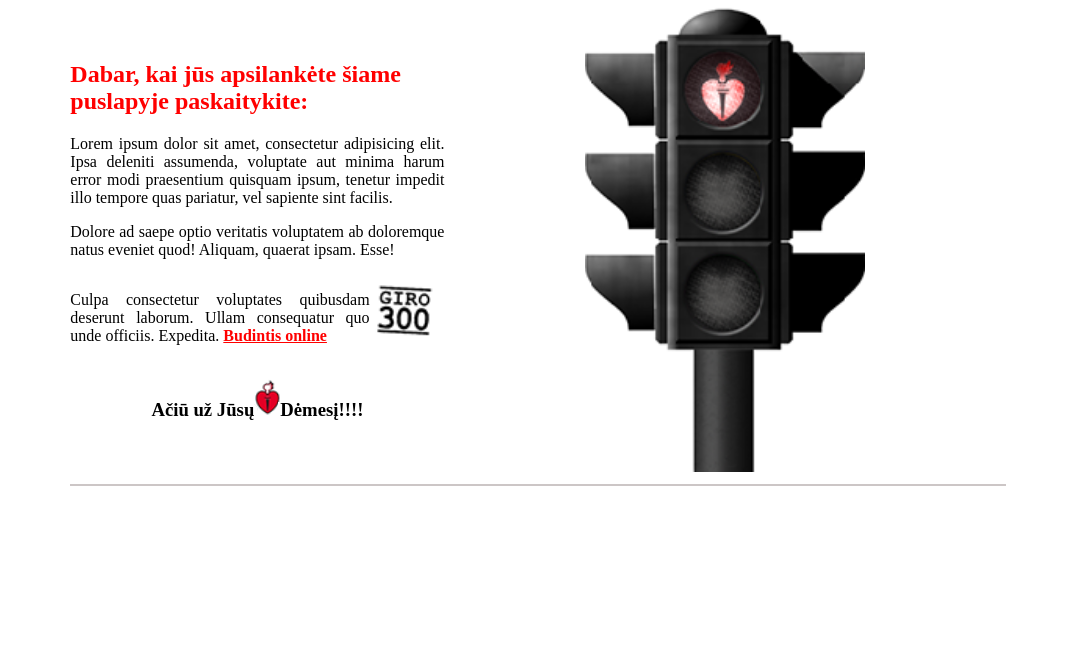
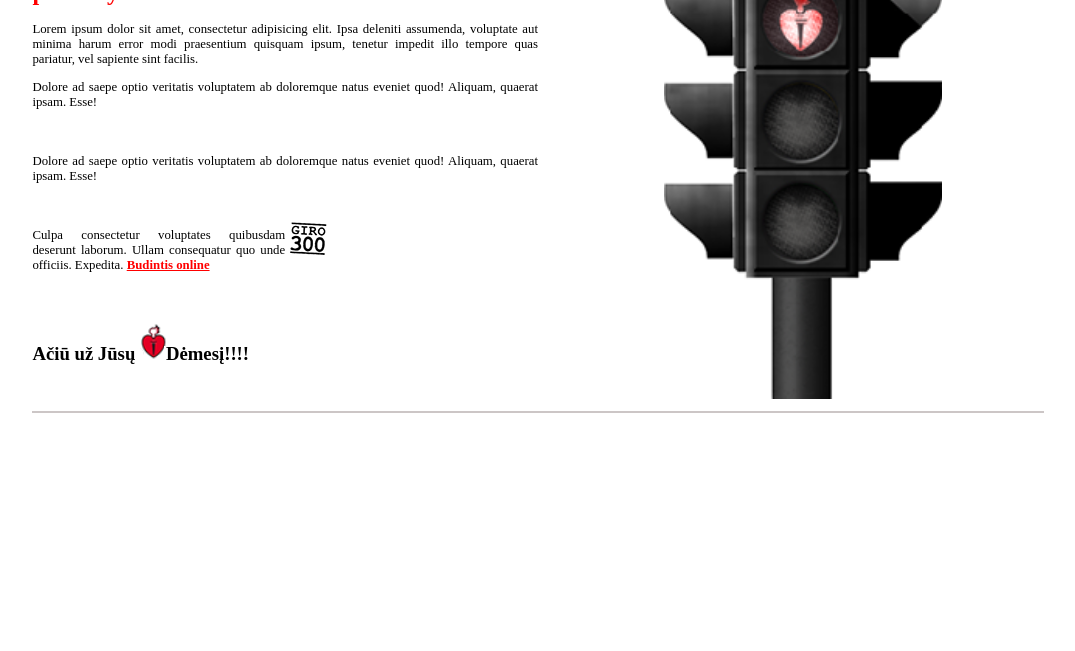
Before and after one commit to justeSi/02-papildoma_uzduotis-is_Naglio-, a plain HTML site: page index.html in a window 1280 px wide. Shown: the part 149-800 px from the top of the page, without its empty margins (102-1177 px from the left). Drawn offline with Linux system fonts and the light colour scheme.

Commit message:
*totalus pertvarkymai

```diff
--- a/index.css
+++ b/index.css
@@ -1,55 +1,70 @@
-.centered {
+.centred {
   margin: auto;
-  max-width: 74%;
-  height: fit-content;
+  max-width: 80%;
+  max-height: fit-content;
 }
-.container {
+.grid-container {
   display: grid;
-  grid-template-columns: 40% 60%;
-  /* grid-gap: ; */
+  grid-template-columns: 25% 25% 50%;
 }
-section {
-  justify-items: center;
-  align-self: center;
+p {
+  font-size: 80%;
 }
 
+.item1 {
+  grid-column: 1 / span 4;
+  grid-row: 1;
+}
+.item3 {
+  grid-column: 3 / span 2;
+  grid-row: 2 / span 4;
+}
+.item2 {
+  grid-column: 1 / span 2;
+  grid-row: 2;
+}
+.item4 {
+  grid-column: 1 / span 2;
+}
+.item7 {
+  grid-column: 1 / span 2;
+}
+.item8 {
+  grid-column: 1 / span 4;
+  grid-row: 7;
+}
+.div-img2 {
+  display: inline-block;
+}
 p {
   text-align: justify;
 }
 h2 {
   color: lightgrey;
-  font-size: 4vw;
 }
 h1 {
   color: red;
+  font-size: 150%;
 }
 a {
   color: red;
   font-weight: bold;
-}
-.container2 {
-  display: grid;
-  grid-template-columns: 80% 20%;
-}
-.img1 {
-  display: block;
-  margin-left: auto;
-  margin-right: auto;
-  width: 100%;
-}
-.img3 {
-  width: 100%;
 }
 hr {
   border: 1px solid #c2bbbb96;
   background-color: #c2bbbb96;
 }
 .side_img {
-  display: block;
-  margin-left: auto;
-  margin-right: auto;
-  width: 50%;
+  margin-left: 25%;
+  margin-right: 25%;
+  width: 55%;
 }
-.div-img2 {
-  display: inline-block;
+.img1 {
+  object-fit: fill;
 }
+@media screen and (max-width: 720px) {
+  .grid-container {
+    display: flex;
+    flex-direction: column;
+  }
+}
--- a/index.html
+++ b/index.html
@@ -1,41 +1,46 @@
 <!DOCTYPE html>
-<html lang='en'>
+<html lang="en">
 <head>
-    <meta charset='UTF-8'>
-    <meta http-equiv='X-UA-Compatible' content='IE=edge'>
-    <meta name='viewport' content='width=device-width, initial-scale=1.0'>
-    <title>404 Page</title>
-    <link rel='stylesheet' href='index.css'>
+    <meta charset="UTF-8">
+    <meta http-equiv="X-UA-Compatible" content="IE=edge">
+    <meta name="viewport" content="width=device-width, initial-scale=1.0">
+    <title>Document</title>
+    <link rel="stylesheet" href="index.css">
 </head>
 <body>
-    <div class='centered'>
-        <section>
-            <h2> 404 Puslapis nerastas</h2>
+    <div class='centred'>
+    <div class="grid-container">
+        <div class="grid-item item1"><h2> 404 Puslapis nerastas</h2>
             <hr>
-        </section>
-        <div class='container'>
-        <section>
+        </div>
+        <div class="grid-item item2">
             <h1>Dabar, kai jūs apsilankėte šiame puslapyje paskaitykite: </h1>
             <p>Lorem ipsum dolor sit amet, consectetur adipisicing elit. Ipsa deleniti assumenda, voluptate aut minima harum error modi praesentium quisquam ipsum, tenetur impedit illo tempore quas pariatur, vel sapiente sint facilis. </p>
             <p> Dolore ad saepe optio veritatis voluptatem ab doloremque natus eveniet quod! Aliquam, quaerat ipsam. Esse!</p>
-                <div class='container2'>
-                <div class='last-p'>
-                    <p>Culpa consectetur voluptates quibusdam deserunt laborum. Ullam consequatur quo unde officiis. Expedita. <a href='#'>Budintis online</a>
         </div>
-                    <div>
-                        <img class='img1' src='./Screenshot_4.png' alt='giro300'></p>
+        <div class="grid-item item3">
+            <img class="side_img" src="./Screenshot_1.png" alt="Šviesaforas" ></div>
+        <div class="grid-item item4">
+            <p> Dolore ad saepe optio veritatis voluptatem ab doloremque natus eveniet quod! Aliquam, quaerat ipsam. Esse!</p>
         </div>
+        <div class="grid-item item5">
+            <p>Culpa consectetur voluptates quibusdam deserunt laborum. Ullam consequatur quo unde officiis. Expedita. <a href="#">Budintis online</a></p>
         </div>
-                <div  class='container3'>
-                    <h3> Ačiū už Jūsų<div class='div-img2'><img class='img2' src='./Screenshot_2.png' alt='sirdele'></div>Dėmesį!!!!</h3>
+        <div class="grid-item item6">
+            <img class='img1' src="./Screenshot_4.png" alt="giro300"></div>
+        <div class="grid-item item7">
+            <h3> Ačiū už Jūsų
+                <div class='div-img2'><img class='img2' src="./Screenshot_2.png" alt="sirdele">
+                </div>Dėmesį!!!!
+            </h3>
         </div>
-        </section>
-            <div class='side_img'>
-                <img class='img3' src='./Screenshot_1.png' alt='Šviesaforas' >
-            </div>
-        </div>
+        <div class="grid-item item8">
             <hr>
         </div>
 
+    </div>
+
+
+</div>
 </body>
 </html>
```
Also changed, not shown: img2.png (deleted). Lines whose indentation alone changed are shown as unchanged.
